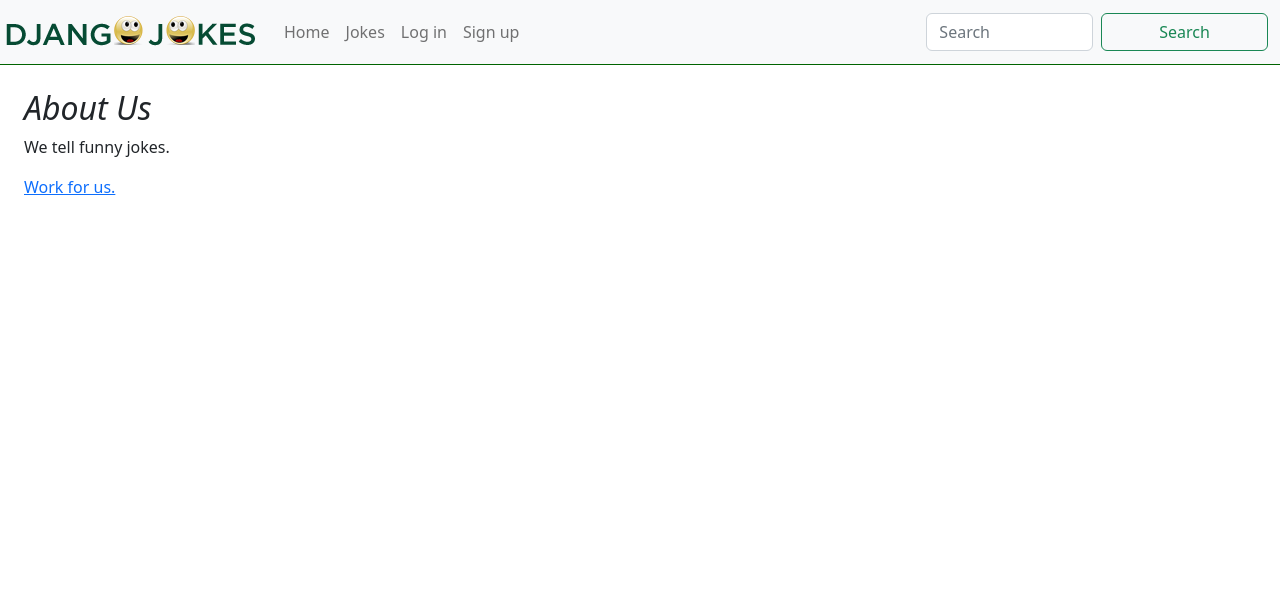
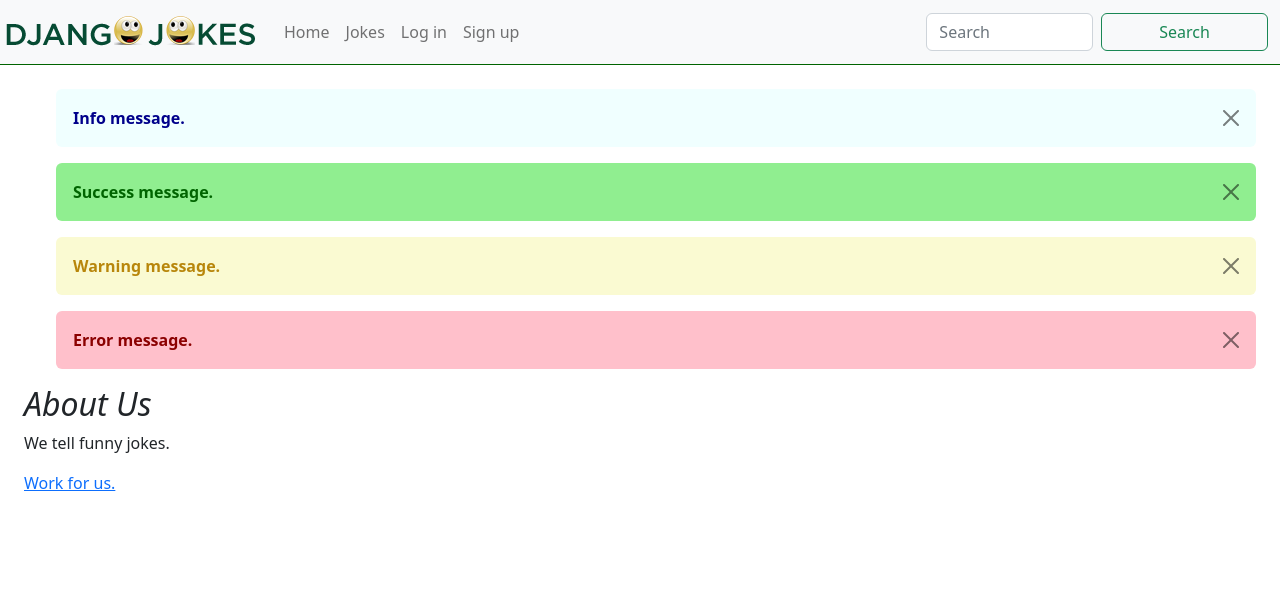
Before and after one commit to DrIntern/djangojokes.com, a Django app: page /about-us/ in a window 1280 px wide. Shown: the top 609 px of the page. Run offline with Django 5.2, Linux system fonts and the light colour scheme; some libraries are stand-ins or nearby versions.

Commit message:
lesson11part2

```diff
--- a/static/css/main.css
+++ b/static/css/main.css
@@ -24,3 +24,33 @@ label {
   font-weight: normal;
   margin: 0 1rem;
 }
+
+/* MESSAGE STYLES */
+.message {
+  background-color: palegoldenrod;
+  color: black;
+}
+
+.messagedebug {
+  background-color: slategray;
+  color: white;
+}
+.messageinfo {
+  background-color: azure;
+  color: darkblue;
+}
+
+.messagesuccess {
+  background-color: lightgreen;
+  color: darkgreen;
+}
+
+.messagewarning {
+  background-color: lightgoldenrodyellow;
+  color: darkgoldenrod;
+}
+
+.messageerror {
+  background-color: pink;
+  color: darkred;
+}
--- a/templates/_base.html
+++ b/templates/_base.html
@@ -72,6 +72,17 @@
   </nav>
 </header>
 <main class="m-4 pb-5">
+{% if messages %}
+    <ul>
+      {% for message in messages %}
+      <div class="alert message{{ message.tags }} alert-dismissible" role="alert">
+          <strong>{{message}}</strong>
+          <button type="button" class="btn-close" data-dismiss="alert" aria-label="Close"></button>
+        </div>
+      {% endfor %}
+    </ul>
+  {% endif %}
+
   {% block main %}<h2>Welcome!</h2>{% endblock %}
 </main>
 <footer class="fixed-bottom bg-light row">
```
